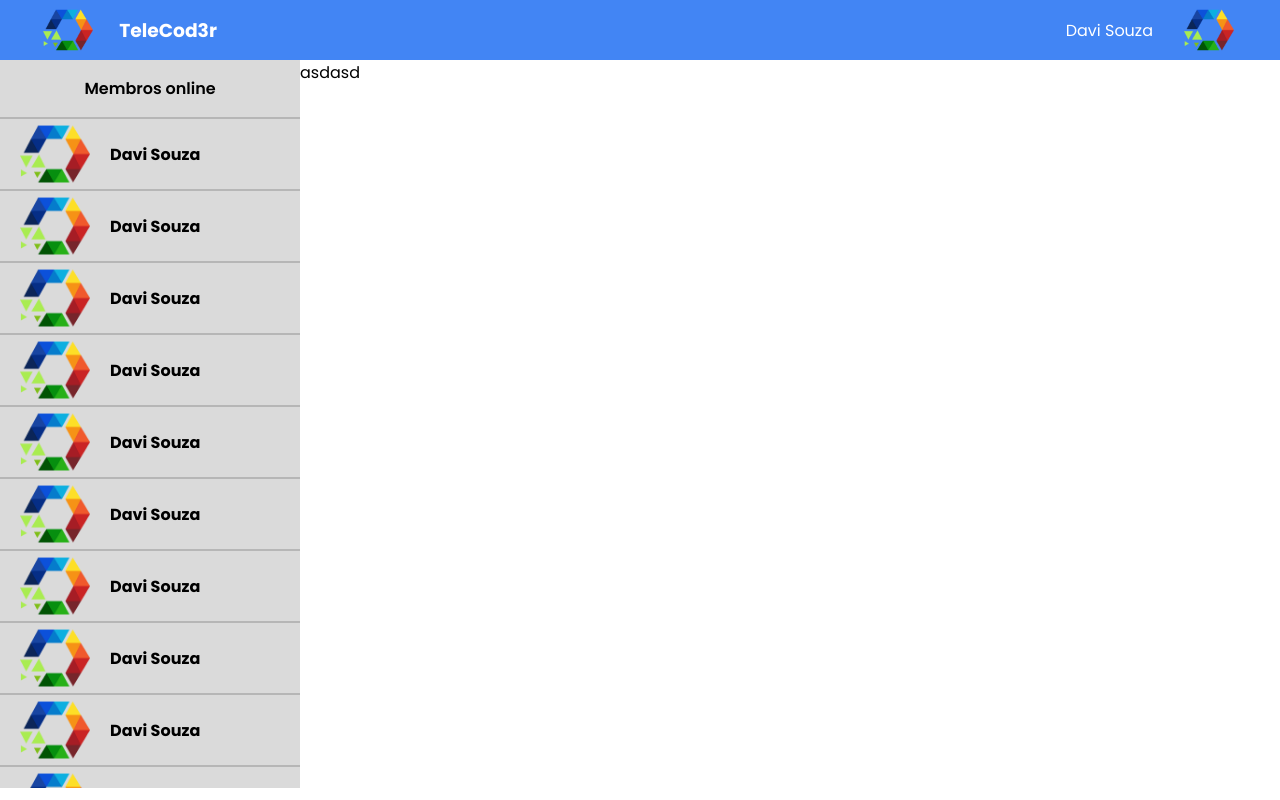
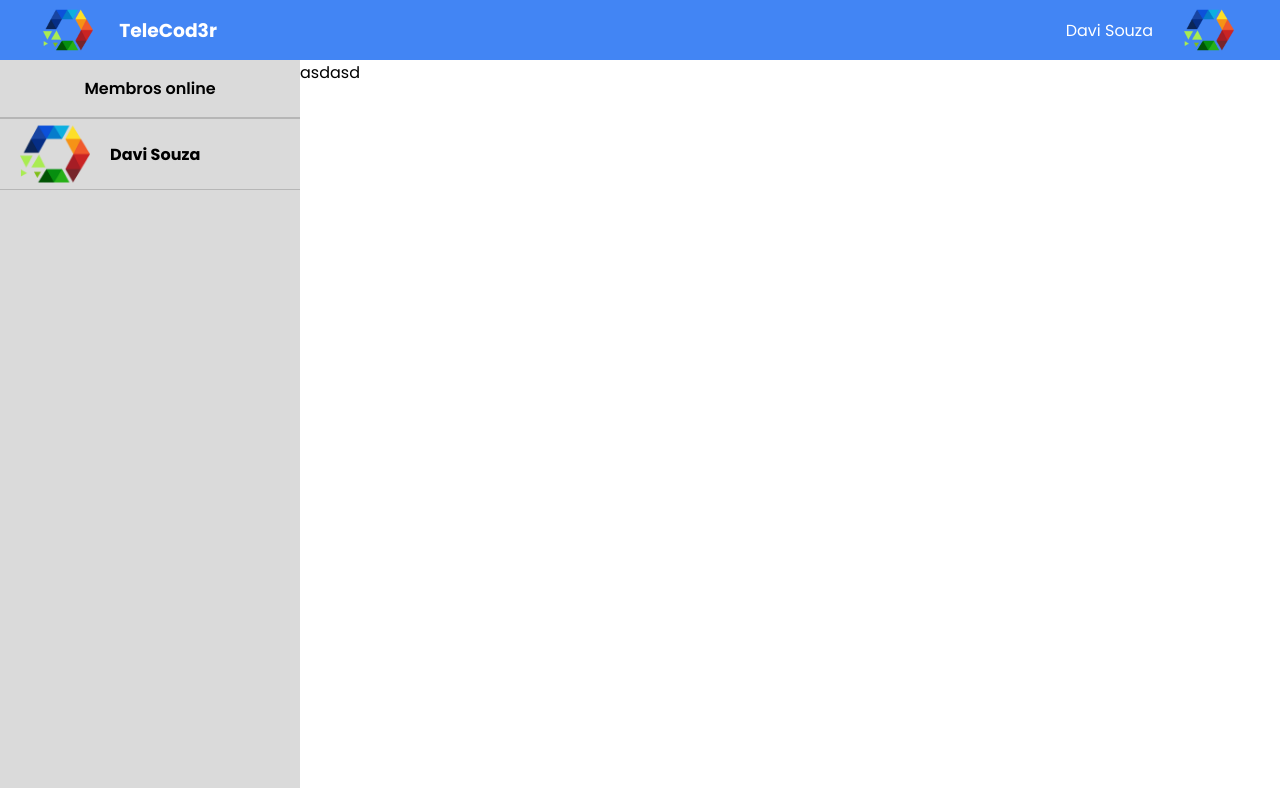
Before and after one commit to davi-souza2001/TeleCod3r, a React (Vite) app: page / in a window 1280 px wide. Built offline with nearby package versions, Linux system fonts and the light colour scheme.

Commit message:
update in component

```diff
--- /dev/null
+++ b/src/components/BoxUser/boxuser.css
@@ -0,0 +1,16 @@
+.boxUserHome{
+    width: 100%;
+    height: 70px;
+    display: flex;
+    align-items: center;
+    justify-content: flex-start;
+    border-top: 1px solid #b6b6b6;
+    border-bottom: 1px solid #b6b6b6;
+    font-weight: 700;
+}
+
+.boxUserHome img{
+    height: 70px;
+    width: 70px;
+    margin: 0px 20px;
+}
--- /dev/null
+++ b/src/components/BoxUser/index.tsx
@@ -0,0 +1,11 @@
+import Cod3rLogo from '../../../public/img/Cod3rLogo.png'
+import './boxuser.css'
+
+export function BoxUser() {
+    return (
+        <div className="boxUserHome">
+            <img src={Cod3rLogo} alt="User Image" />
+            <p>Davi Souza</p>
+        </div>
+    )
+}
--- a/src/pages/Home/home.css
+++ b/src/pages/Home/home.css
@@ -33,20 +33,3 @@
     justify-content: flex-start;
     flex-direction: column;
 }
-
-.boxUserHome{
-    width: 100%;
-    height: 70px;
-    display: flex;
-    align-items: center;
-    justify-content: flex-start;
-    border-top: 1px solid #b6b6b6;
-    border-bottom: 1px solid #b6b6b6;
-    font-weight: 700;
-}
-
-.boxUserHome img{
-    height: 70px;
-    width: 70px;
-    margin: 0px 20px;
-}
--- a/src/pages/Home/index.tsx
+++ b/src/pages/Home/index.tsx
@@ -1,5 +1,5 @@
 import { Header } from '../../components/Header'
-import Cod3rLogo from '../../../public/img/Cod3rLogo.png'
+import { BoxUser } from '../../components/BoxUser'
 import './home.css'
 
 export function Home() {
@@ -12,46 +12,7 @@ export function Home() {
             <p>Membros online</p>
           </div>
           <div className="contentBoxUsersHome">
-            <div className="boxUserHome">
-              <img src={Cod3rLogo} alt="User Image" />
-              <p>Davi Souza</p>
-            </div>
-            <div className="boxUserHome">
-              <img src={Cod3rLogo} alt="User Image" />
-              <p>Davi Souza</p>
-            </div>
-            <div className="boxUserHome">
-              <img src={Cod3rLogo} alt="User Image" />
-              <p>Davi Souza</p>
-            </div>
-            <div className="boxUserHome">
-              <img src={Cod3rLogo} alt="User Image" />
-              <p>Davi Souza</p>
-            </div>
-            <div className="boxUserHome">
-              <img src={Cod3rLogo} alt="User Image" />
-              <p>Davi Souza</p>
-            </div>
-            <div className="boxUserHome">
-              <img src={Cod3rLogo} alt="User Image" />
-              <p>Davi Souza</p>
-            </div>
-            <div className="boxUserHome">
-              <img src={Cod3rLogo} alt="User Image" />
-              <p>Davi Souza</p>
-            </div>
-            <div className="boxUserHome">
-              <img src={Cod3rLogo} alt="User Image" />
-              <p>Davi Souza</p>
-            </div>
-            <div className="boxUserHome">
-              <img src={Cod3rLogo} alt="User Image" />
-              <p>Davi Souza</p>
-            </div>
-            <div className="boxUserHome">
-              <img src={Cod3rLogo} alt="User Image" />
-              <p>Davi Souza</p>
-            </div>
+            <BoxUser />
           </div>
         </div>
         <div>
```
